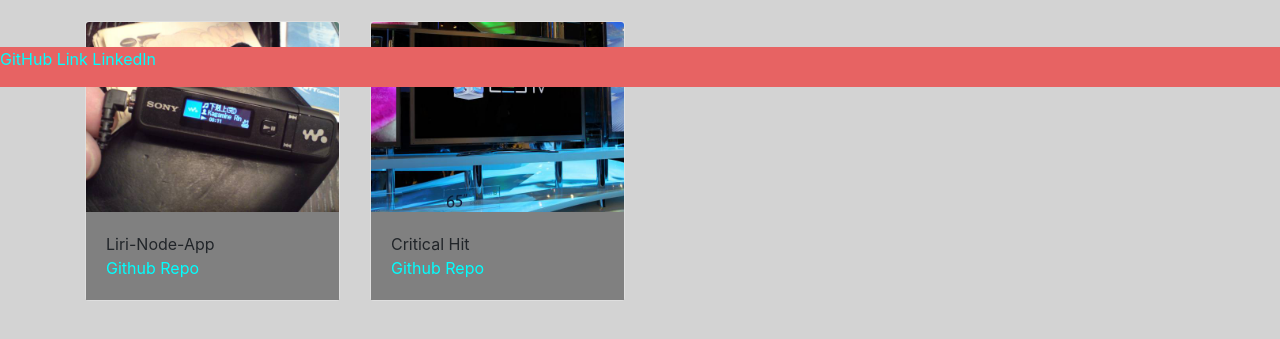
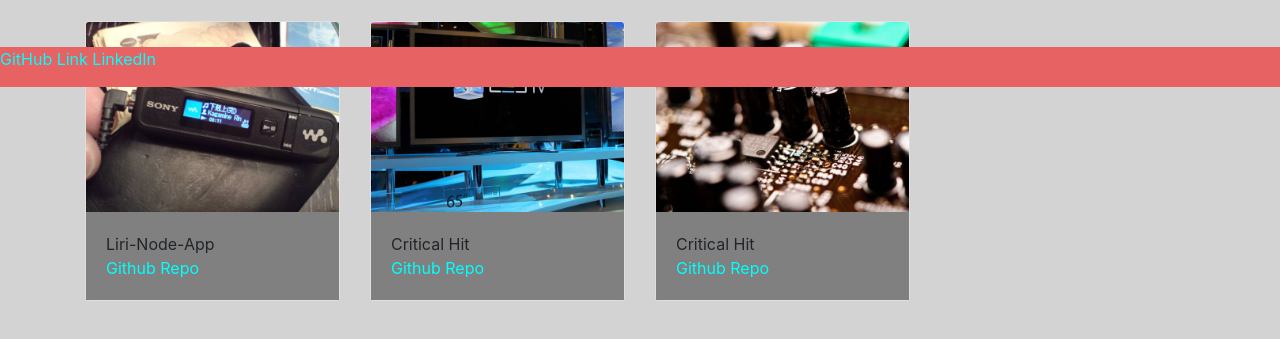
Before and after one commit to Mangenese/Bootstrap-Portfolio, a plain HTML site: page portfolio.html in a window 1280 px wide. Shown: the part 713-1052 px from the top of the page. Drawn offline with nearby package versions, Linux system fonts and the light colour scheme.

Commit message:
added the recent project onto the website

```diff
--- a/portfolio.html
+++ b/portfolio.html
@@ -177,6 +177,18 @@
                                         </div>
                                 </div>
                         </div>
+
+                        <div class="col-sm-3">
+                                <div class="card">
+                                        <a href="https://salty-tundra-47919.herokuapp.com/" target="_blank"><img
+                                                        class="card-img-top" src="assets/images/Tech6.jpg"
+                                                        alt="That USB tho" class="auth-image"></a>
+                                        <div class="card-body port">Critical Hit <br>
+                                                <a href="https://github.com/Mangenese/scrape-the-news" target="_blank">Github
+                                                        Repo</a>
+                                        </div>
+                                </div>
+                        </div>
                 </div>
 
         </div>
```
